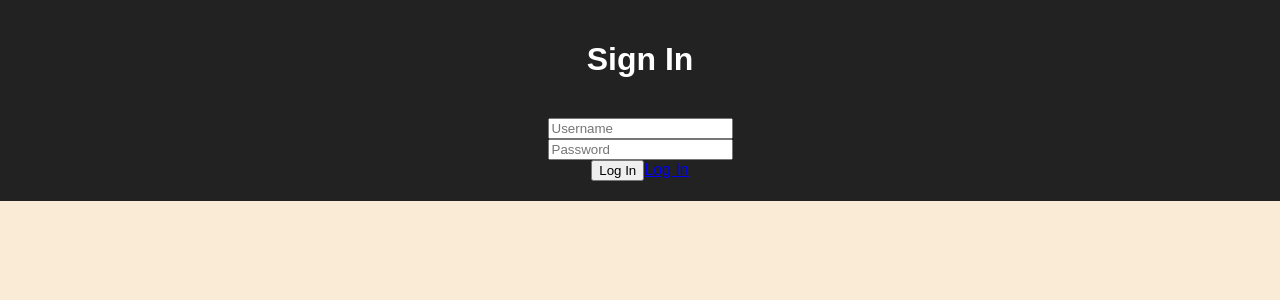
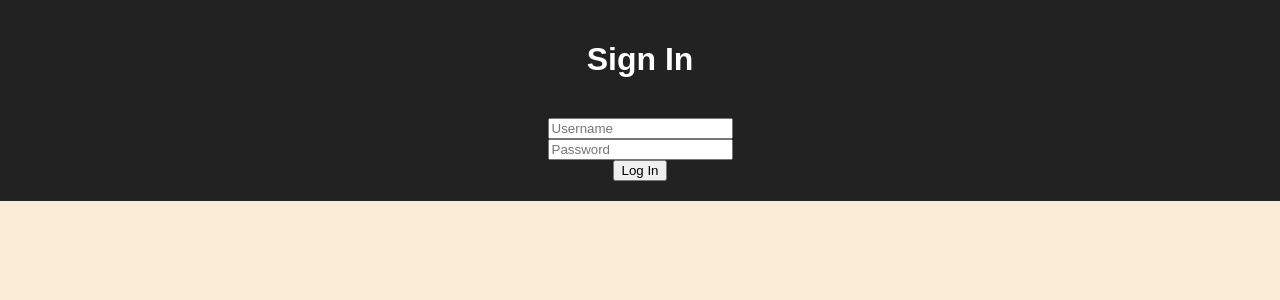
Before and after one commit to jsondoo/HelloWorld, a React (Create React App) app in the folder hello-world/: page / in a window 1280 px wide. Shown: the top 300 px of the page. Built offline with nearby package versions, Linux system fonts and the light colour scheme.

Commit message:
login working

```diff
--- a/hello-world/src/App.js
+++ b/hello-world/src/App.js
@@ -5,22 +5,30 @@ import male_img from './male.png';
 import female_img from './female.jpeg';
 import './App.css';
 // import getRequest from './HTTPHandler.js';
-import Login from './login.jsx';
+//import Login from './login.jsx';
 import 'whatwg-fetch';
 
 const url = "https://helloworldapi.herokuapp.com/token-auth/";
-const getUrl = "https://helloworldapi.herokuapp.com/profiles/search/userpids=1/";
+const getUrl = "https://helloworldapi.herokuapp.com/profiles/search/userpids=12/";
 var token = null;
 var name = null;
 
 class NewsFeed extends React.Component{
 
 
+    async getNewsFeed(){
+
+
+
+
+    }
+
     constructor(){
 
         super();
         this.state = {};
 
+        this.getNewsFeed();
 
     }
 
@@ -58,11 +66,12 @@ class UserProfile extends React.Component{
 
     async getUser(){
 
+
         const response = await fetch(getUrl, {
             method: 'GET',
             headers: {
                 'Content-Type': 'application/json',
-                'Authorization': 'Token a94226c96a965eb6a173288ccaef27ecc01e55f6'
+                'Authorization': 'Token ' + token
             }
         })
 
@@ -103,14 +112,14 @@ class UserProfile extends React.Component{
                     <img className="profile_pic" src={this.state.profile_pic}></img>
                     <br></br>
                     <h1>
-                    {this.state.first} {this.state.last} {this.state.bday}
+                    {this.state.first} {this.state.last}
                     </h1>
                     <br></br>
                     Followers: {this.state.followers}
                     <br></br>
                     Following: {this.state.following}
                     <br></br>
-                    Bio: {this.state.bio}
+                    Bio: {this.state.bio === '' ? "Nothing yet :(" : this.state.bio}
 
                 </div>
             );
@@ -120,6 +129,85 @@ class UserProfile extends React.Component{
     }
 
 };
+
+class Login extends React.Component{
+
+    constructor(){
+
+        super();
+        this.state = {
+            loggedIn:false,
+            token:null
+        }
+    }
+
+    getToken(){
+        return this.token;
+    }
+
+    async submit(event) {
+        event.preventDefault();
+
+        const { username: { value: username }, password: { value: password }} = this.refs;
+
+        const response = await fetch(url, {
+            method: 'POST',
+            headers: {
+                'Content-Type': 'application/json'
+            },
+            body: JSON.stringify({
+                username,
+                password
+            })
+        });
+
+        name = {value:username};
+
+        const data = await response.json();
+
+        token = data.token;
+
+        if(token) {
+            console.log(token);
+            this.setState({
+                loggerIn:true,
+                token:token
+            });
+
+        }else{
+            alert("Incorrect user or password");
+        }
+
+    }
+
+    render() {
+
+        return(
+            !this.state.token ?
+                <div>
+                    <form id="login" onSubmit={this.submit.bind(this)}>
+                        <h1>Sign In</h1>
+                        <br></br>
+                        <input id="username" ref="username" type="text" placeholder="Username"/>
+                        <br></br>
+                        <input id="password" ref="password" type="password" placeholder="Password"/>
+                        <br></br>
+                        <button>Log In</button>
+
+
+                    </form>
+                </div> :
+                <div>
+                    <h1>Welcome!</h1>
+                    <Link to="/profile">Go to your news feed</Link>
+                </div>
+        );
+
+
+    }
+
+
+}
 
 class App extends Component {
   render() {
--- a/hello-world/src/login.jsx
+++ b/hello-world/src/login.jsx
@@ -16,10 +16,18 @@ var token;
 
 export default class Login extends React.Component{
 
-    getToken(){
-        return token;
+    constructor(){
+
+        super();
+        this.state = {
+            loggedIn:false,
+            token:null
+        }
     }
 
+    getToken(){
+        return this.token;
+    }
 
     async submit(event) {
         event.preventDefault();
@@ -44,9 +52,11 @@ export default class Login extends React.Component{
         token = data.token;
 
         if(token) {
-            //
-            // token = data.token;
             console.log(token);
+            this.setState({
+                loggerIn:true,
+                token:token
+            });
 
         }else{
             alert("Incorrect user or password");
@@ -68,7 +78,7 @@ export default class Login extends React.Component{
                     <br></br>
                     <button>Log In</button>
 
-                    <Link to="/hello">Log In</Link>
+                    <Link to="/profile">Log In</Link>
 
                 </form>
             </div> :
```
